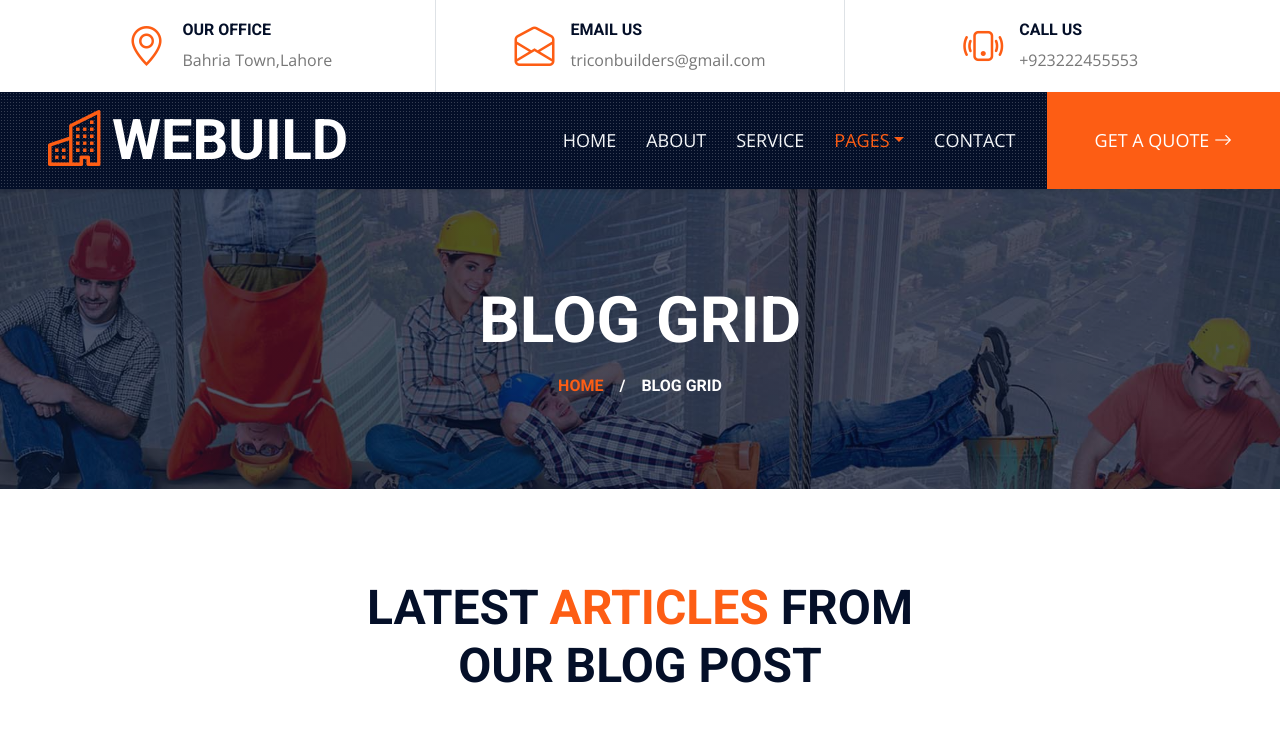
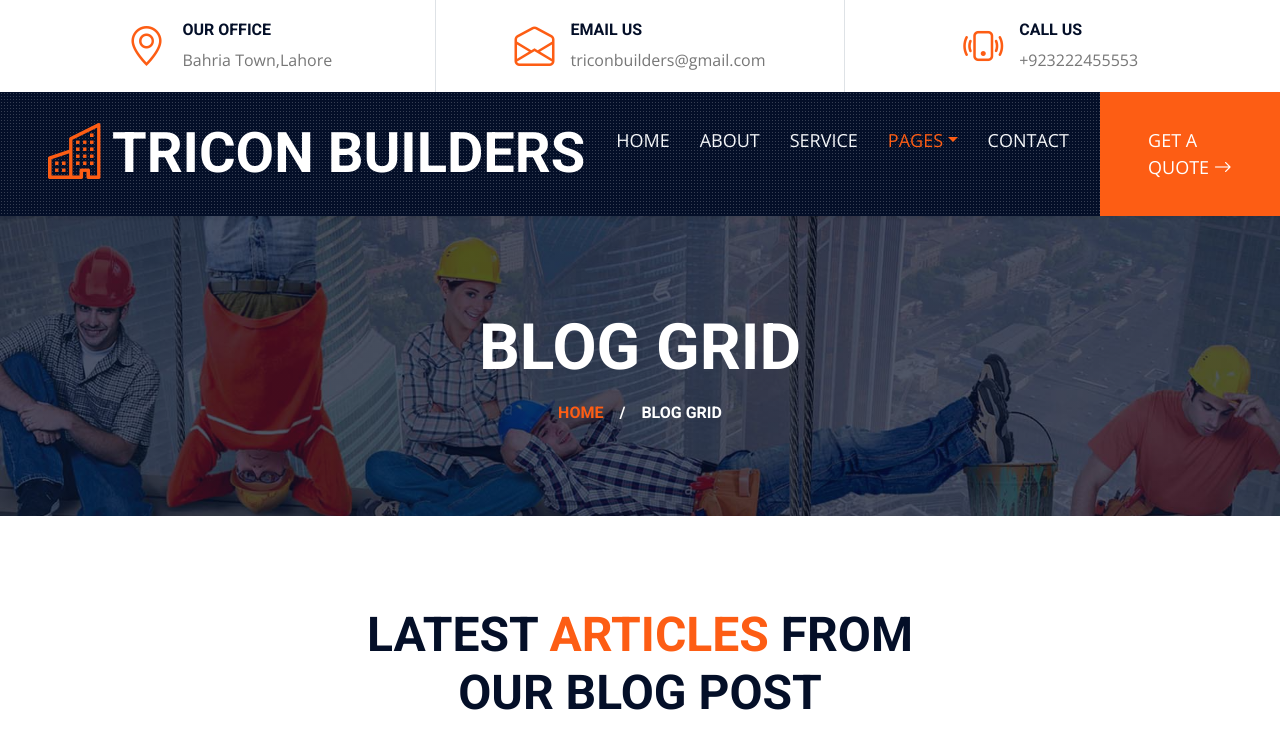
Before and after one commit to Umar5085/Umar5085.github.io, a plain HTML site: page blog.html in a window 1280 px wide. Shown: the top 739 px of the page. Drawn offline with nearby package versions, Linux system fonts and the light colour scheme.

Commit message:
Name changes

```diff
--- a/blog.html
+++ b/blog.html
@@ -71,7 +71,7 @@
     <div class="container-fluid sticky-top bg-dark bg-light-radial shadow-sm px-5 pe-lg-0">
         <nav class="navbar navbar-expand-lg bg-dark bg-light-radial navbar-dark py-3 py-lg-0">
             <a href="index.html" class="navbar-brand">
-                <h1 class="m-0 display-4 text-uppercase text-white"><i class="bi bi-building text-primary me-2"></i>WEBUILD</h1>
+                <h1 class="m-0 display-4 text-uppercase text-white"><i class="bi bi-building text-primary me-2"></i>Tricon Builders</h1>
             </a>
             <button class="navbar-toggler" type="button" data-bs-toggle="collapse" data-bs-target="#navbarCollapse">
                 <span class="navbar-toggler-icon"></span>
```
Also changed, not shown: about.html (+1 -1 lines), contact.html (+1 -1 lines), detail.html (+1 -1 lines), project.html (+1 -1 lines), service.html (+1 -1 lines), team.html (+1 -1 lines), testimonial.html (+1 -1 lines).
